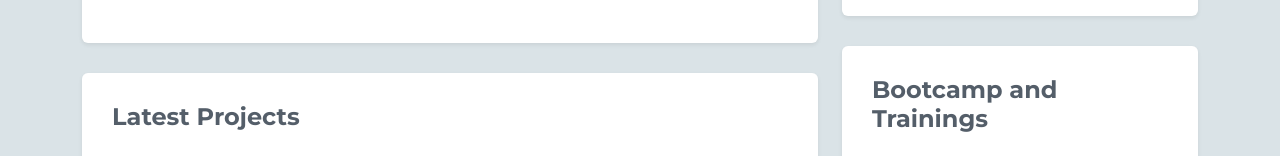
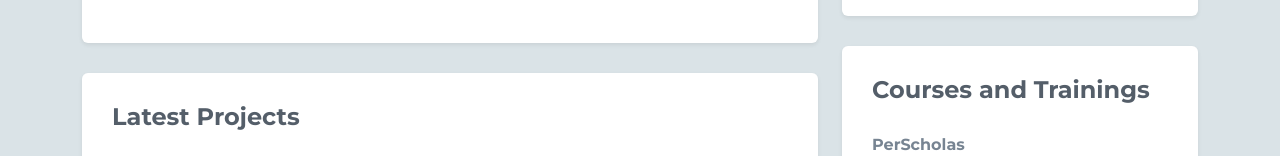
Before and after one commit to 25Parul/Portfolio, a plain HTML site: page index.html in a window 1280 px wide. Shown: the part 1109-1265 px from the top of the page. Drawn offline with nearby package versions, Linux system fonts and the light colour scheme; no server answers; a script that the page names is missing; some icons are missing.

Commit message:
Update index.html

```diff
--- a/index.html
+++ b/index.html
@@ -221,7 +221,7 @@
 
                 <aside class="education aside section">
                     <div class="section-inner shadow-sm rounded">
-                        <h2 class="heading">Bootcamp and Trainings</h2>
+                        <h2 class="heading">Courses and Trainings</h2>
                         <div class="content">
                             <div class="item">
                                 <h3 class="title">PerScholas</h3>
```
